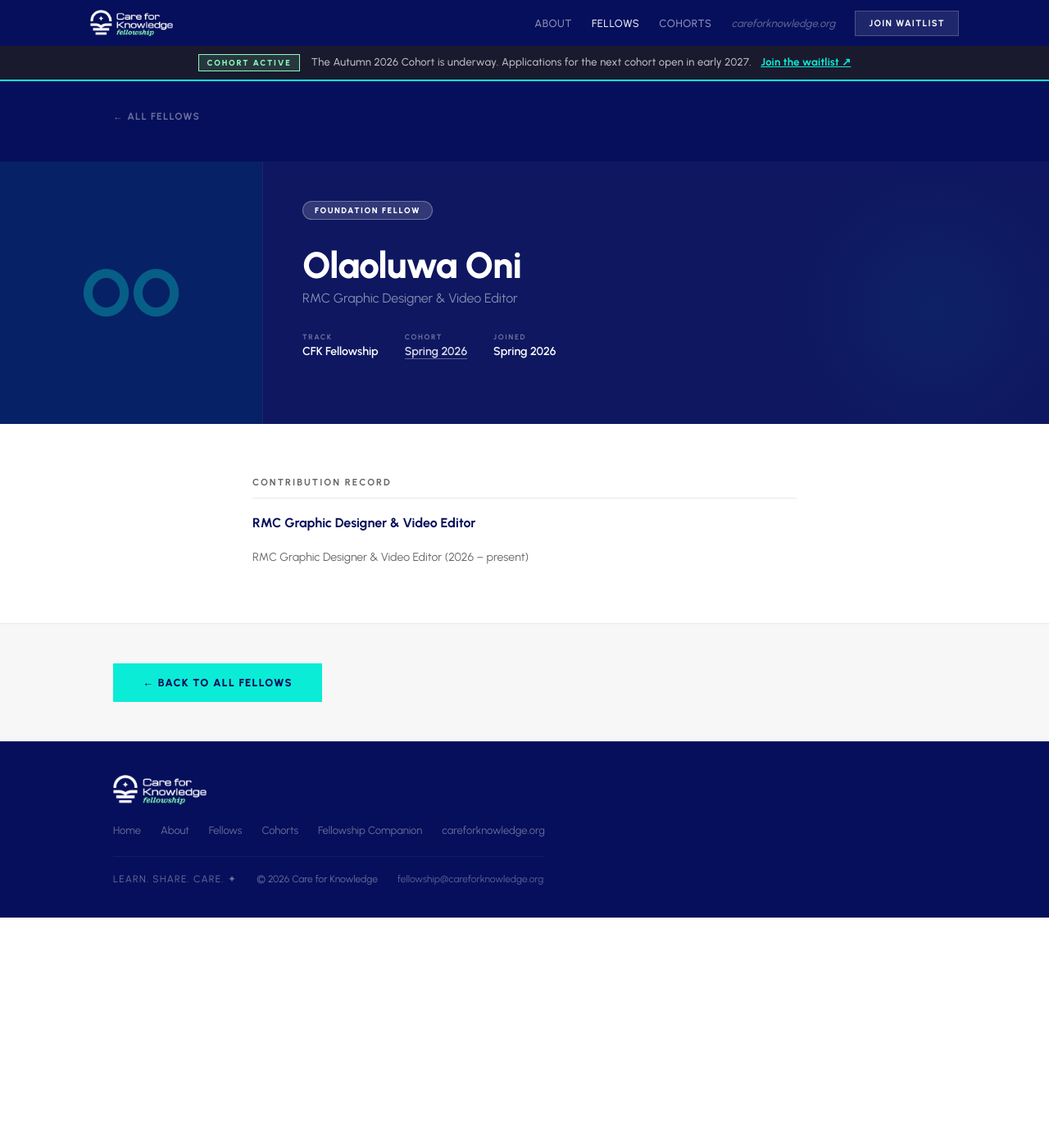
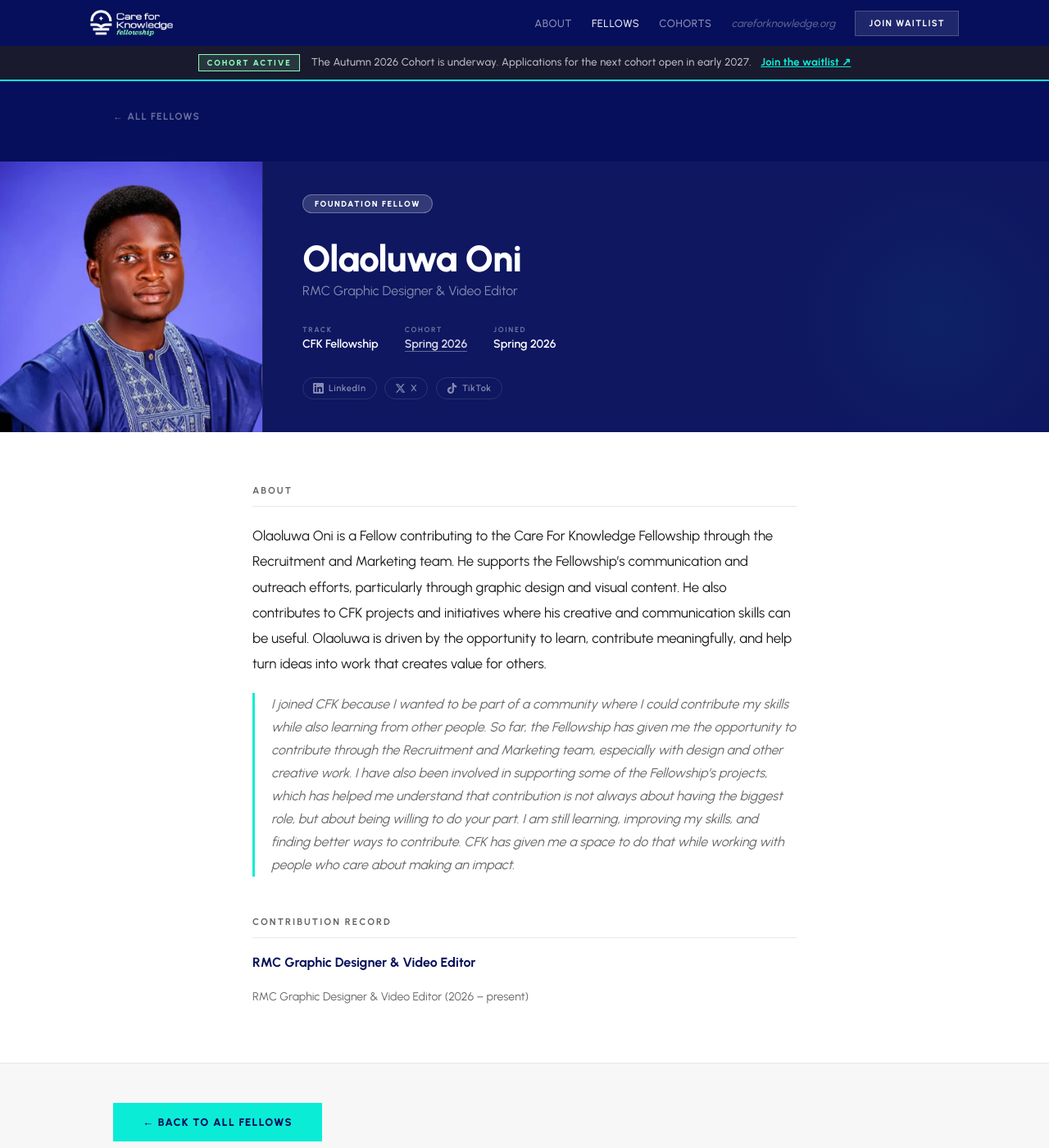
Before and after one commit to JoshuaOlu/cfk-fellowship-website, a Jekyll site: the page built from _fellows/olaoluwa-oni.md, in a window 1280 px wide and 1400 px high. Shown: the whole window at 82% size. Built offline with Jekyll 4.4.1, drawn with Linux system fonts in a browser that asks for light colours.

Commit message:
updated ola

```diff
--- a/_data/fellows/olaoluwa-oni.yml
+++ b/_data/fellows/olaoluwa-oni.yml
@@ -20,15 +20,15 @@
   - "RMC Graphic Designer & Video Editor (2026 – present)"
 
 # ── PROFILE ──────────────────────────────────────
-bio: ""
-statement: ""
+bio: "Olaoluwa Oni is a Fellow contributing to the Care For Knowledge Fellowship through the Recruitment and Marketing team. He supports the Fellowship’s communication and outreach efforts, particularly through graphic design and visual content. He also contributes to CFK projects and initiatives where his creative and communication skills can be useful. Olaoluwa is driven by the opportunity to learn, contribute meaningfully, and help turn ideas into work that creates value for others."
+statement: "I joined CFK because I wanted to be part of a community where I could contribute my skills while also learning from other people. So far, the Fellowship has given me the opportunity to contribute through the Recruitment and Marketing team, especially with design and other creative work. I have also been involved in supporting some of the Fellowship’s projects, which has helped me understand that contribution is not always about having the biggest role, but about being willing to do your part. I am still learning, improving my skills, and finding better ways to contribute. CFK has given me a space to do that while working with people who care about making an impact."
 
 # ── SOCIAL ───────────────────────────────────────
 # Always use the full URL for every platform.
-linkedin:  ""
+linkedin:  "https://www.linkedin.com/in/olaoluwa226"
 instagram: ""
-x:         ""
+x:         "https://x.com/olaoluwa226"
 substack:  ""
 orcid:     ""
 youtube:   ""
-tiktok:    ""
+tiktok:    "https://www.tiktok.com/@olaoluwa_226"
```
Also changed, not shown: scripts/fellow-updates.csv (+1 -1 lines), assets/images/fellows/olaoluwa-oni.jpg (added).
